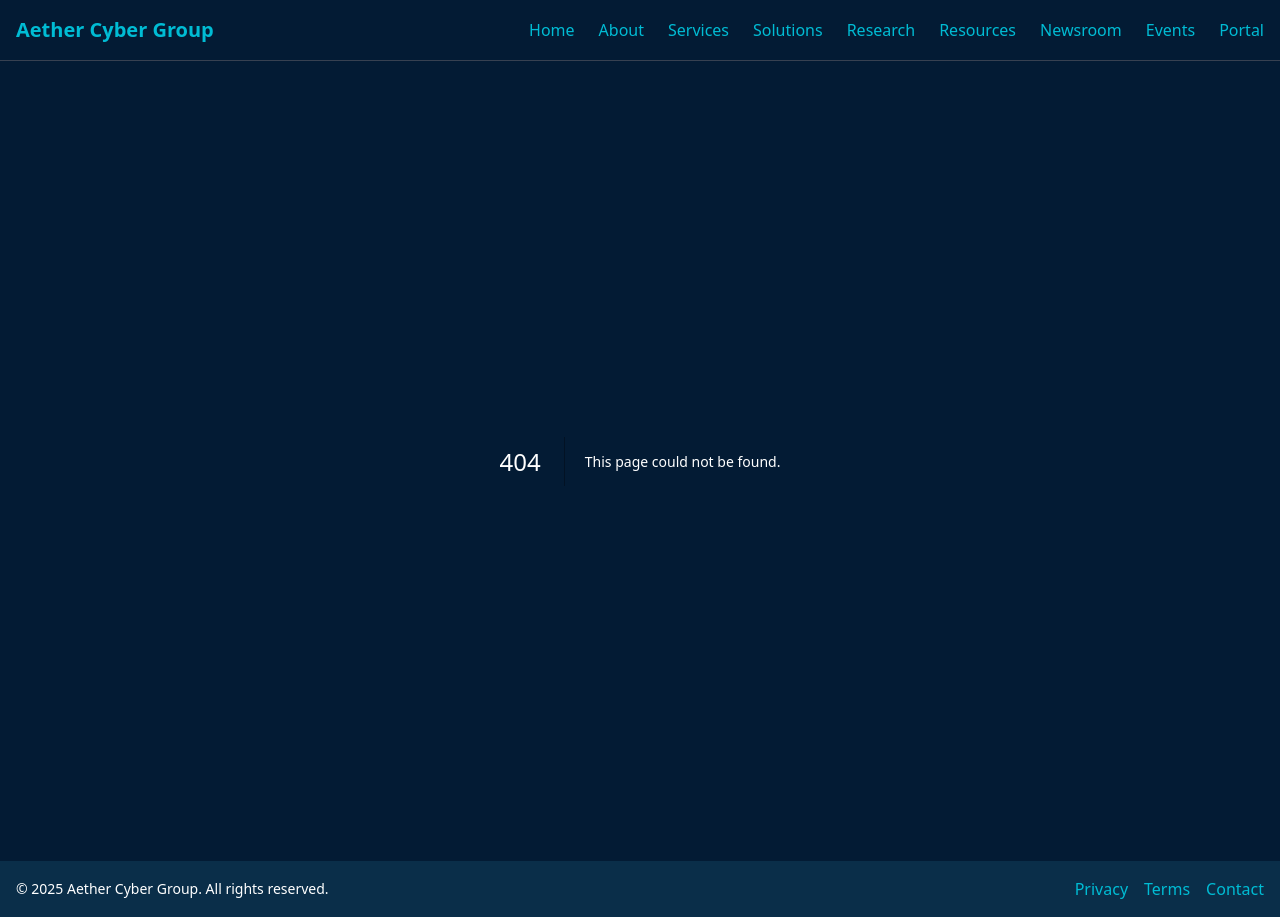
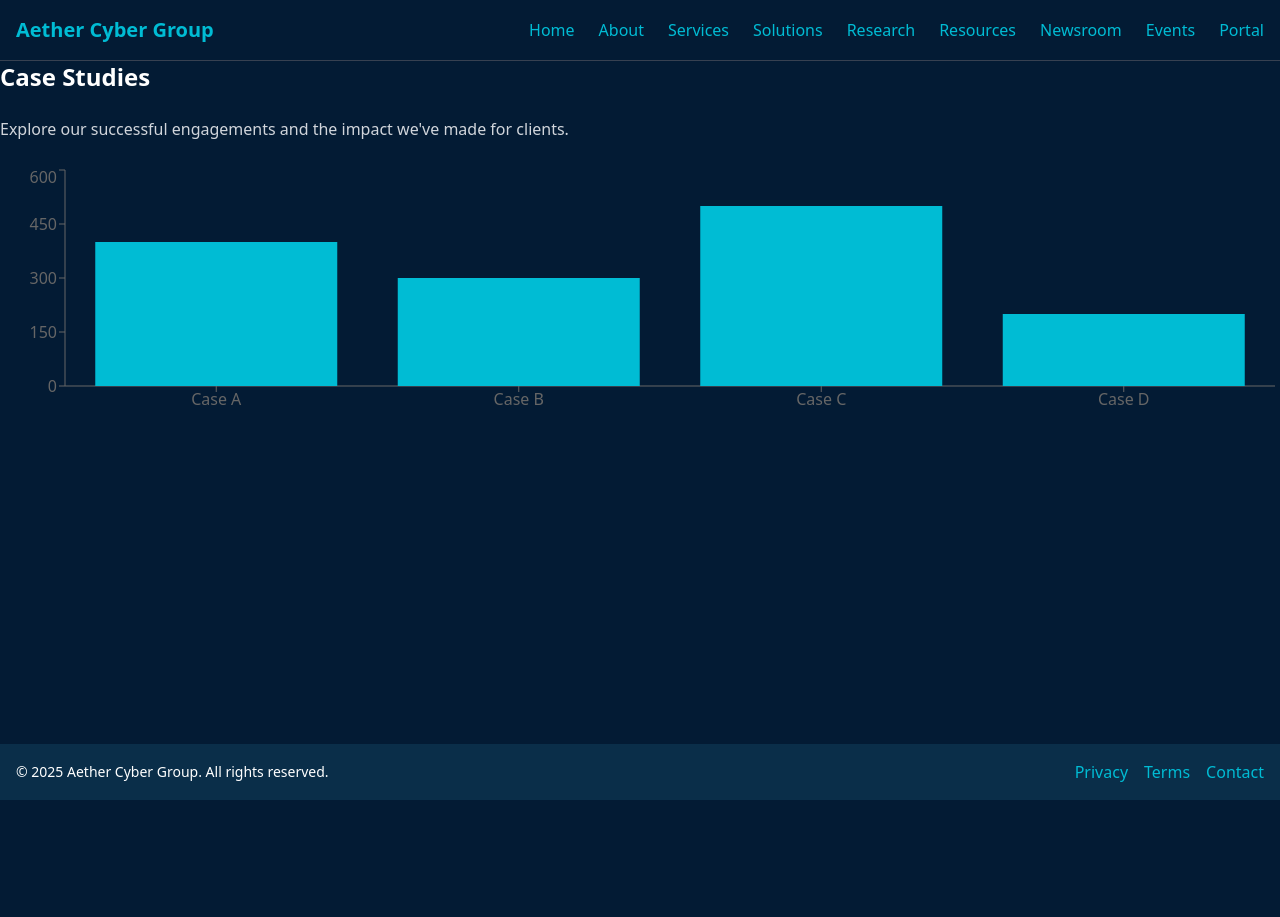
Before and after one commit to aethercybergroup/aethercybergroup.github.io, a Next.js app: page /home/case-studies in a window 1280 px wide. Before the commit this address had no page. After the commit the page ends 800 px from the top, so only its background shows below. Built offline with nearby package versions, Linux system fonts and the light colour scheme.

Commit message:
Create page.tsx

```diff
--- /dev/null
+++ b/app/home/case-studies/page.tsx
@@ -0,0 +1,29 @@
+"use client";
+
+import { BarChart, Bar, XAxis, YAxis, Tooltip, ResponsiveContainer } from "recharts";
+
+const data = [
+  { name: 'Case A', value: 400 },
+  { name: 'Case B', value: 300 },
+  { name: 'Case C', value: 500 },
+  { name: 'Case D', value: 200 },
+];
+
+export default function CaseStudiesPage() {
+  return (
+    <div className="space-y-6">
+      <h1 className="text-2xl font-bold">Case Studies</h1>
+      <p className="text-gray-300">Explore our successful engagements and the impact we've made for clients.</p>
+      <div className="h-64">
+        <ResponsiveContainer width="100%" height="100%">
+          <BarChart data={data}>
+            <XAxis dataKey="name" />
+            <YAxis />
+            <Tooltip />
+            <Bar dataKey="value" fill="#00bcd4" />
+          </BarChart>
+        </ResponsiveContainer>
+      </div>
+    </div>
+  );
+}
```
